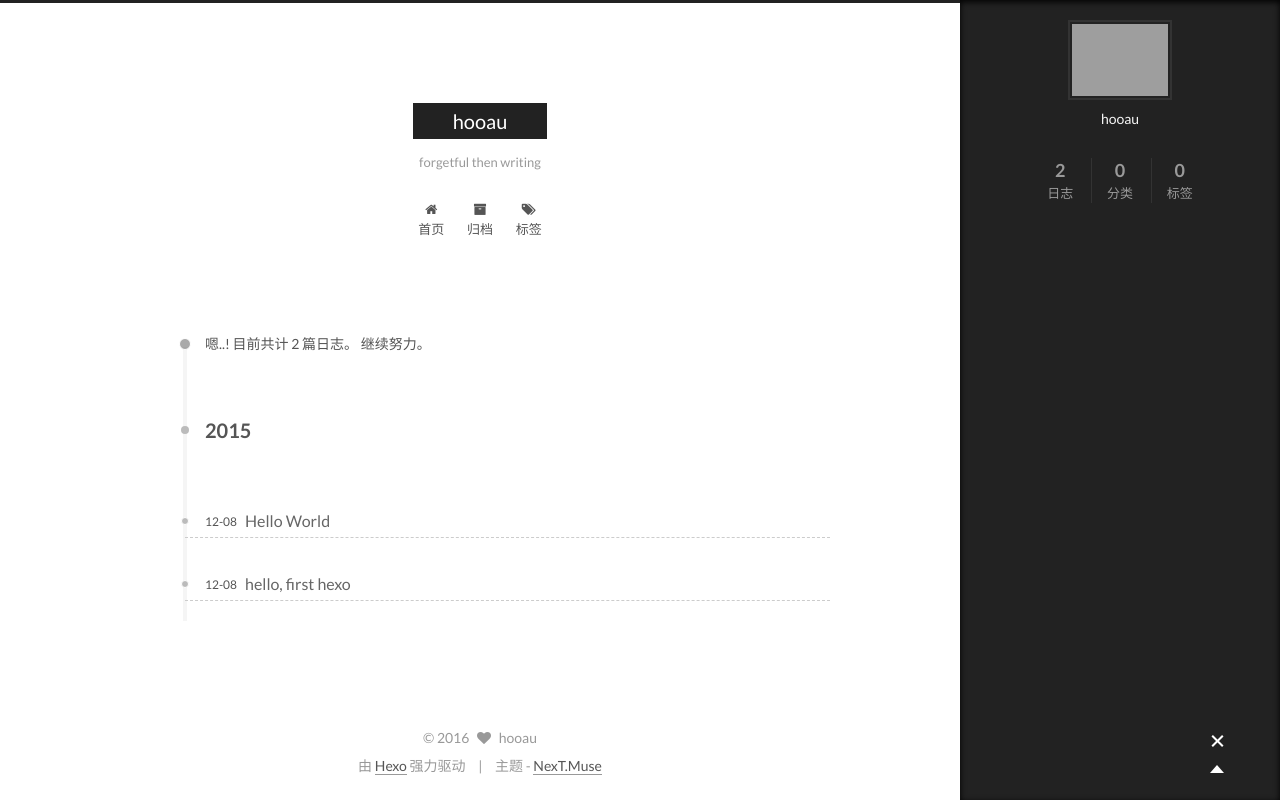
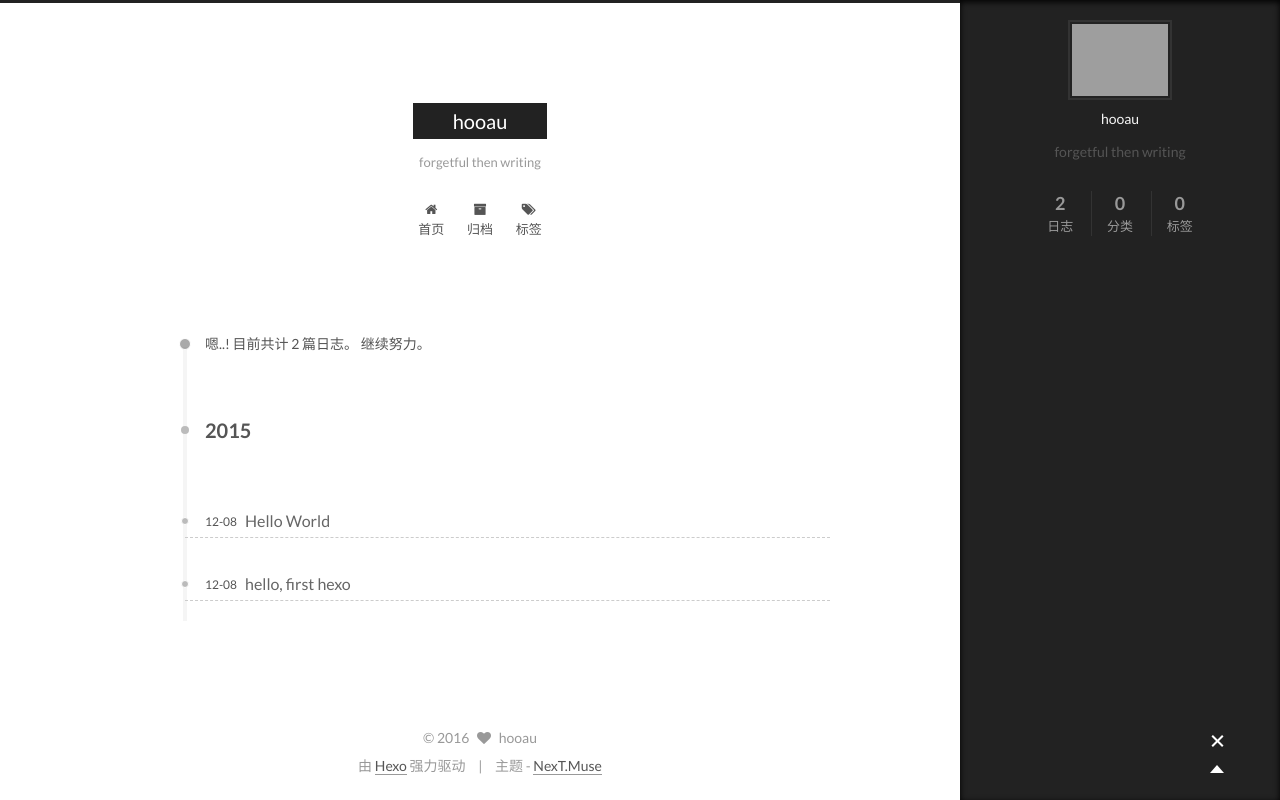
Before and after one commit to 4umine/4umine.github.io, a plain HTML site: page archives/2015/12/index.html in a window 1280 px wide. Both pictures are taken after a click on the element 1217 px from the left and 742 px from the top of the page. Drawn offline with Linux system fonts and the light colour scheme; grey boxes are pictures that could not be loaded.

Commit message:
Site updated: 2016-01-19 12:06:20

```diff
--- a/archives/2015/12/index.html
+++ b/archives/2015/12/index.html
@@ -57,15 +57,15 @@
 
 
 
-<meta name="description">
+<meta name="description" content="forgetful then writing">
 <meta property="og:type" content="website">
 <meta property="og:title" content="hooau">
 <meta property="og:url" content="http://hooau.com/archives/2015/12/index.html">
 <meta property="og:site_name" content="hooau">
-<meta property="og:description">
+<meta property="og:description" content="forgetful then writing">
 <meta name="twitter:card" content="summary">
 <meta name="twitter:title" content="hooau">
-<meta name="twitter:description">
+<meta name="twitter:description" content="forgetful then writing">
 
 
 
@@ -312,7 +312,7 @@
                src="http://7xoz4l.com1.z0.glb.clouddn.com/de.jpg"
                alt="hooau" />
           <p class="site-author-name" itemprop="name">hooau</p>
-          <p class="site-description motion-element" itemprop="description"></p>
+          <p class="site-description motion-element" itemprop="description">forgetful then writing</p>
         </div>
         <nav class="site-state motion-element">
           <div class="site-state-item site-state-posts">
--- a/css/main.css
+++ b/css/main.css
@@ -1543,7 +1543,7 @@ pre .javascript .function {
   width: 4px;
   height: 4px;
   border-radius: 50%;
-  background: #f6f;
+  background: #50656e;
 }
 .sidebar-nav {
   margin: 0 0 20px;
```
Also changed, not shown: 2015/12/08/hello-first-hexo/index.html (+1 -1 lines), 2015/12/08/hello-world/index.html (+1 -1 lines), archives/2015/index.html (+4 -4 lines), archives/index.html (+4 -4 lines), index.html (+4 -4 lines).
